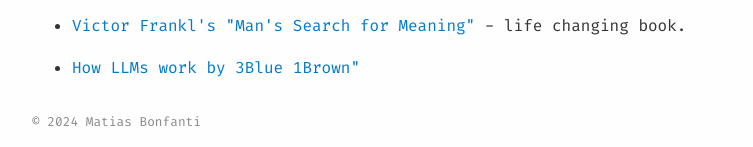
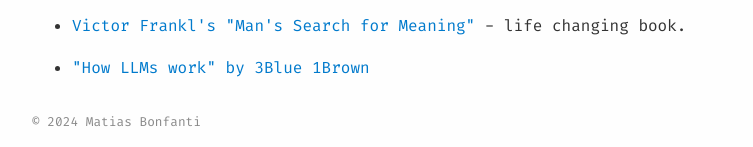
Before and after one commit to matibonfanti/mb, a plain HTML site: page recs.html in a window 1280 px wide. Shown: the part 1047-1194 px from the top of the page, without its empty margins (258-1011 px from the left). Drawn offline with Linux system fonts and the light colour scheme.

Commit message:
Update recs.html

```diff
--- a/recs.html
+++ b/recs.html
@@ -59,7 +59,7 @@
       <p>
       <li><a href="https://antilogicalism.com/wp-content/uploads/2017/07/mans-search-for-meaning.pdf">Victor Frankl's "Man's Search for Meaning" </a> - life changing book. </li>
       </p>
-      <p><li><a href="https://www.youtube.com/watch?v=wjZofJX0v4M&list=LL&index=19" target="_blank">How LLMs work by 3Blue 1Brown" </a>
+      <p><li><a href="https://www.youtube.com/watch?v=wjZofJX0v4M&list=LL&index=19" target="_blank">"How LLMs work" by 3Blue 1Brown </a>
         </p>
 </li>
     </ul>
```
